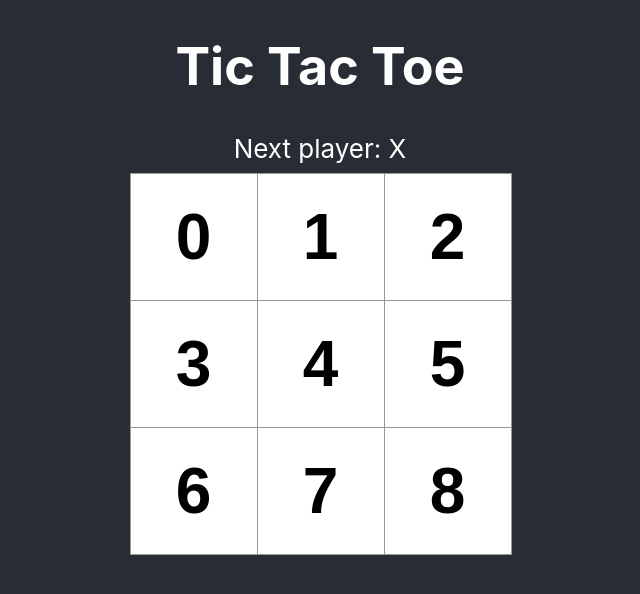
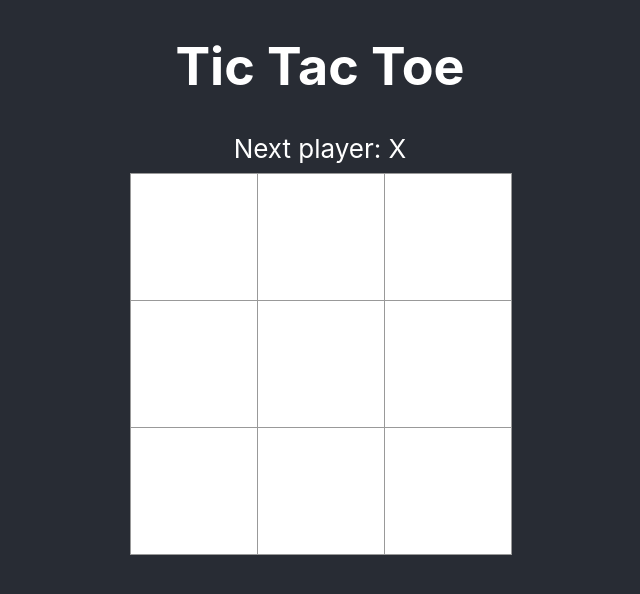
Before and after one commit to mingufk/hello-web, a React (Create React App) app in the folder tic-tac-toe/: page / in a window 1280 px wide. Shown: the top 594 px of the page, without its empty margins (320-960 px from the left). Built offline with nearby package versions, Linux system fonts and the light colour scheme.

Commit message:
✨ Making an Interactive Component

```diff
--- a/tic-tac-toe/src/Square.js
+++ b/tic-tac-toe/src/Square.js
@@ -1,5 +1,13 @@
+import { useState } from 'react'
+
 function Square(props) {
-  return <button className="square">{props.value}</button>
+  const [state, setState] = useState({ value: null })
+
+  return (
+    <button className="square" onClick={() => setState({ value: 'X' })}>
+      {state.value}
+    </button>
+  )
 }
 
 export default Square
```
